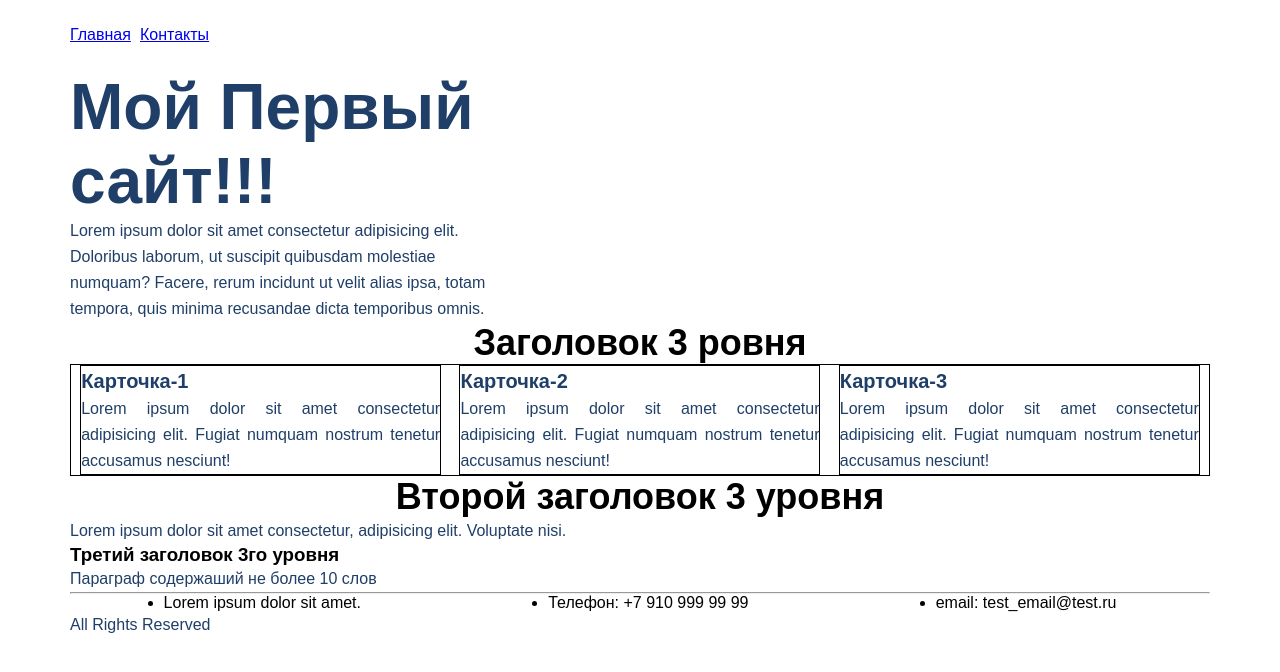
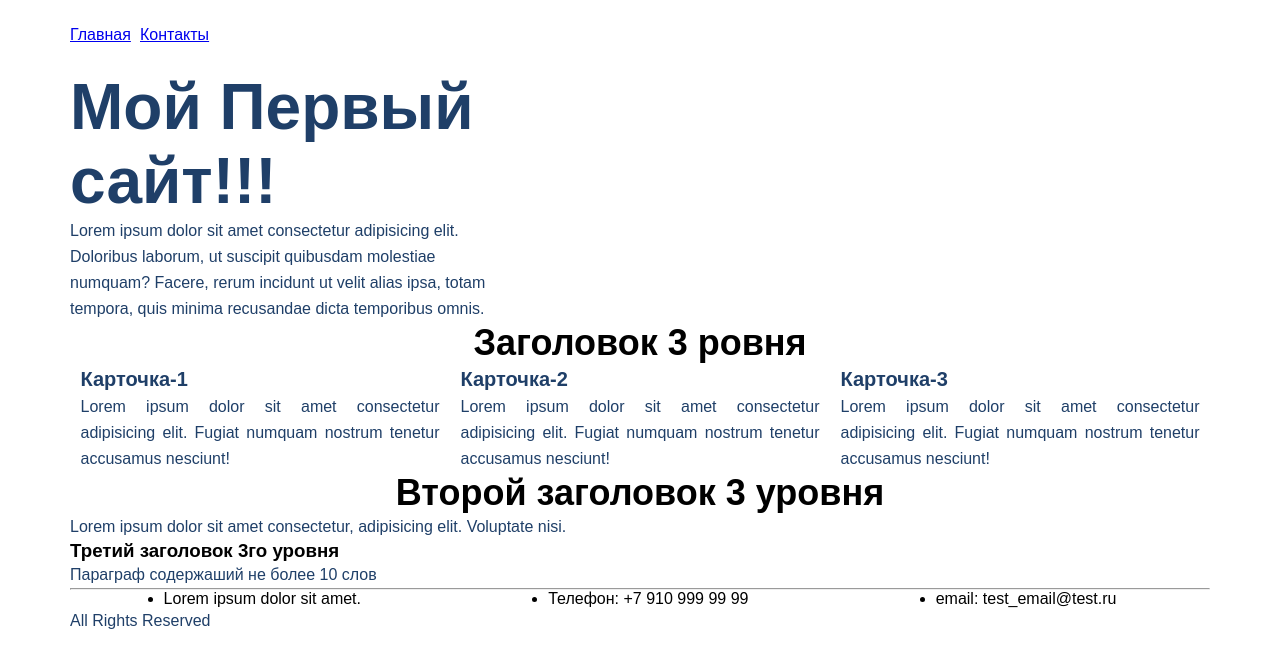
Before and after one commit to ashSmol/csshtml, a plain HTML site: page index.html in a window 1280 px wide. Drawn offline with Linux system fonts and the light colour scheme.

Commit message:
Removed test borders

```diff
--- a/style.css
+++ b/style.css
@@ -71,13 +71,11 @@ h1{
 .what__we__do__cards{
     display: flex;
     justify-content: space-around;
-    border: 1px solid black;
 }
 
 .card{
     width: 359px;
     margin: auto;
-    border: 1px solid black;
     text-align: justify;
 }
 
@@ -118,5 +116,4 @@ h1{
 
 .ya__map{
     width: max-content;
-    border: 1 solid black;
 }
```
